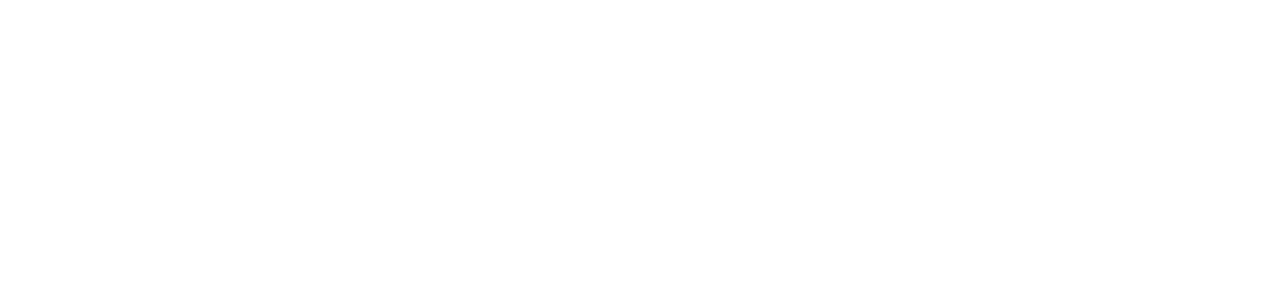
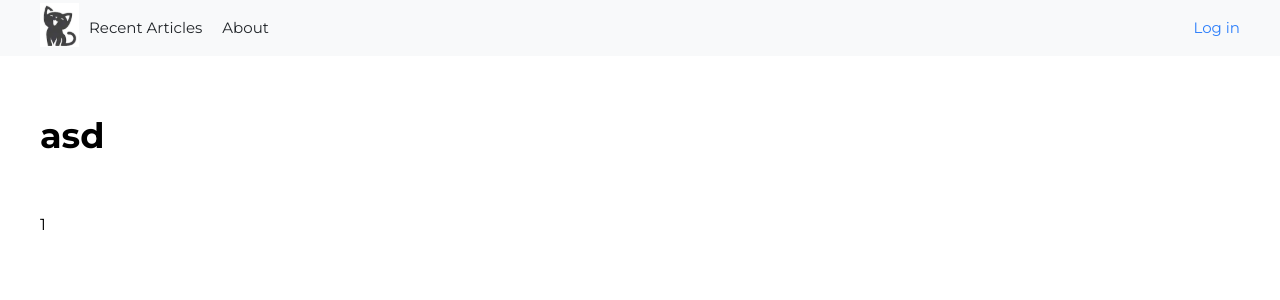
Before and after one commit to mclbdn/react-blog-app, a React (Create React App) app: page /articles/1 in a window 1280 px wide. Before the commit this address had no page. Shown: the top 300 px of the page. Built offline with nearby package versions, Linux system fonts and the light colour scheme; no server answers.

Commit message:
Make links to each article work + set up article routes

```diff
--- a/src/App.js
+++ b/src/App.js
@@ -3,6 +3,7 @@
 import ArticleList from "./pages/ArticleList";
 import "./styles/_base.scss";
 import NewArticle from "./pages/NewArticle";
+import SingleArticle from "./pages/SingleArticle";
 
 function App() {
   return (
@@ -10,6 +11,7 @@
       <BrowserRouter>
         <Routes>
           <Route path="/" element={<ArticleList />} />
+          <Route path="/articles/:id" element={<SingleArticle />} />
           <Route path="login" element={<Login />} />
           <Route path="/newarticle" element={<NewArticle />} />
         </Routes>
--- a/src/components/ArticlePreview.js
+++ b/src/components/ArticlePreview.js
@@ -1,11 +1,33 @@
 import styles from "./ArticlePreview.module.scss";
-import img from "../assets/img.png";
 import moment from "moment";
 import { useEffect, useState } from "react";
 
-const ArticlePreview = ({ createdAt, title, perex }) => {
+const ArticlePreview = ({ createdAt, title, perex, imageId, articleId }) => {
   const date = moment(new Date(createdAt)).format("MM/DD/YYYY");
   const [author, setAuthor] = useState("");
+  const [imageUrl, setImageUrl] = useState("");
+
+  console.log(imageId);
+
+  const fetchImage = async () => {
+    try {
+      const response = await fetch(`https://fullstack.exercise.applifting.cz/images/${imageId}`, {
+        method: "GET",
+        headers: {
+          "X-API-KEY": "af699f87-dfe3-4a31-9206-a9267dd42a6b",
+          Authorization: localStorage.getItem("access_token"),
+        },
+      });
+
+      const imageBlob = await response.blob();
+
+      const localUrl = URL.createObjectURL(imageBlob);
+
+      setImageUrl(localUrl);
+    } catch (error) {
+      console.log(error);
+    }
+  };
 
   const getTenant = async () => {
     const response = await fetch("https://fullstack.exercise.applifting.cz/tenants/bdc84621-2b89-4a98-bc49-867a4fe829d0", {
@@ -18,29 +40,31 @@
 
     const data = await response.json();
 
-
     if (response.status === 200) {
-      setAuthor(data.name)
+      setAuthor(data.name);
     } else if (response.status === 401) {
-      setAuthor("Unknown author")
+      setAuthor("Unknown author");
     }
   };
 
   useEffect(() => {
     getTenant();
-  }, []);
+    fetchImage();
+  }, [imageId]);
 
   return (
     <div className={styles.article_preview_container}>
       <div className={styles.left_side_preview}>
-        <img src={img}></img>
+        <img src={imageUrl}></img>
       </div>
       <div className={styles.right_side_preview}>
         <h4>{title}</h4>
-        <p className={styles.name_and_date}>{author} | {date}</p>
+        <p className={styles.name_and_date}>
+          {author} | {date}
+        </p>
         <p className={styles.perex}>{perex}</p>
         <div className={styles.link_and_comments}>
-          <a href="">Read whole article</a>
+          <a href={`/articles/${articleId}`}>Read whole article</a>
           <p>0 comments</p>
         </div>
       </div>
--- a/src/components/ArticlePreview.module.scss
+++ b/src/components/ArticlePreview.module.scss
@@ -4,6 +4,7 @@
   display: flex;
   flex-direction: column;
   margin-bottom: 20px;
+  max-height: 300px;
 
   .left_side_preview {
     flex-basis: 25%;
@@ -11,7 +12,8 @@
 
     img {
       width: 100%;
-      height: auto;
+      height: 100%;
+      object-fit: cover;
     }
 
     @media screen and (min-width: 744px) {
--- a/src/pages/ArticleList.js
+++ b/src/pages/ArticleList.js
@@ -13,7 +13,7 @@
         headers: {
           "Content-Type": "application/json",
           "X-API-KEY": "af699f87-dfe3-4a31-9206-a9267dd42a6b",
-          Authorization: localStorage.getItem("access_token"),
+          "Authorization": localStorage.getItem("access_token"),
         },
       });
 
@@ -37,7 +37,15 @@
         <h1 className={styles.h1}>Recent articles</h1>
         {articles &&
           articles.map((article) => {
-            return <ArticlePreview title={article.title} createdAt={article.createdAt} perex={article.perex} />;
+            return (
+              <ArticlePreview
+                articleId={article.articleId}
+                title={article.title}
+                createdAt={article.createdAt}
+                perex={article.perex}
+                imageId={article.imageId}
+              />
+            );
           })}
       </main>
     </>
--- a/src/pages/NewArticle.js
+++ b/src/pages/NewArticle.js
@@ -47,7 +47,7 @@
         });
 
         const data = await response.json();
-        console.log(data);
+
         navigate("/");
       } catch (error) {
         console.log(error);
@@ -67,9 +67,9 @@
       });
 
       const imageBlob = await response.blob();
-      console.log(imageBlob);
+
       const localUrl = URL.createObjectURL(imageBlob);
-      console.log(localUrl);
+
       setImageUrl(localUrl);
     } catch (error) {
       console.log(error);
--- /dev/null
+++ b/src/pages/SingleArticle.js
@@ -0,0 +1,37 @@
+import { useEffect, useState } from "react";
+import Nav from "../components/Nav";
+import { useParams } from "react-router-dom";
+import styles from "./SingleArticle.module.scss";
+
+const SingleArticle = () => {
+  let { id } = useParams();
+  useEffect(() => {
+    const fetchArticleDetails = async () => {
+      const response = await fetch(`https://fullstack.exercise.applifting.cz/articles/${id}`, {
+        method: "GET",
+        headers: {
+          "Content-Type": "application/json",
+          "X-API-KEY": "af699f87-dfe3-4a31-9206-a9267dd42a6b",
+          Authorization: localStorage.getItem("access_token"),
+        },
+      });
+
+      const data = await response.json();
+      console.log(data);
+    };
+
+    fetchArticleDetails();
+  }, [id]);
+
+  return (
+    <>
+      <Nav />
+      <main>
+        <h1 className={styles.h1}>asd</h1>
+        {id}
+      </main>
+    </>
+  );
+};
+
+export default SingleArticle;
--- /dev/null
+++ b/src/pages/SingleArticle.module.scss
@@ -0,0 +1,34 @@
+@import "../styles/vars";
+
+main {
+  margin-left: 20px;
+  margin-right: 20px;
+
+  h1 {
+    margin-top: 44px;
+    margin-bottom: 30px;
+    font-size: 30px;
+
+    @media screen and (min-width: 744px) {
+      margin-top: 54px;
+      margin-bottom: 50px;
+      font-size: 35px;
+    }
+
+    @media screen and (min-width: 1440px) {
+      margin-top: 64px;
+      margin-bottom: 60px;
+      font-size: 40px;
+    }
+  }
+
+  @media screen and (min-width: 744px) {
+    margin-left: 40px;
+    margin-right: 40px;
+  }
+
+  @media screen and (min-width: 1440px) {
+    margin-left: 224px;
+    margin-right: 224px;
+  }
+}
```
